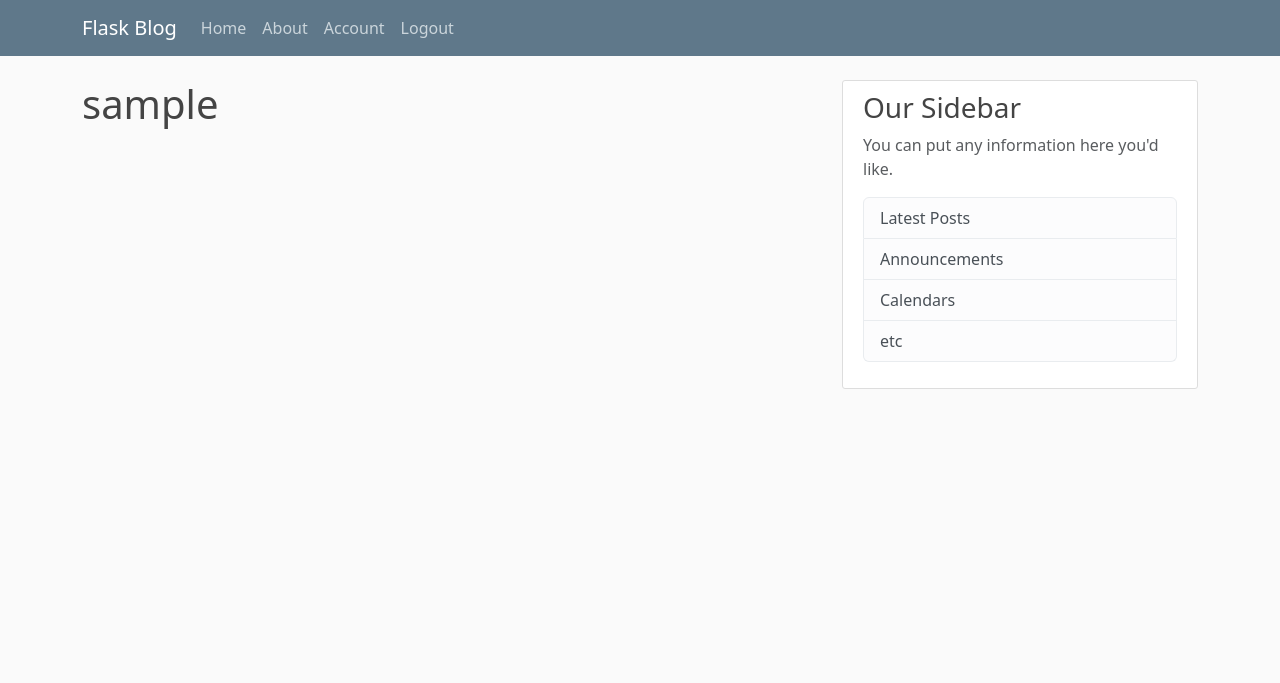
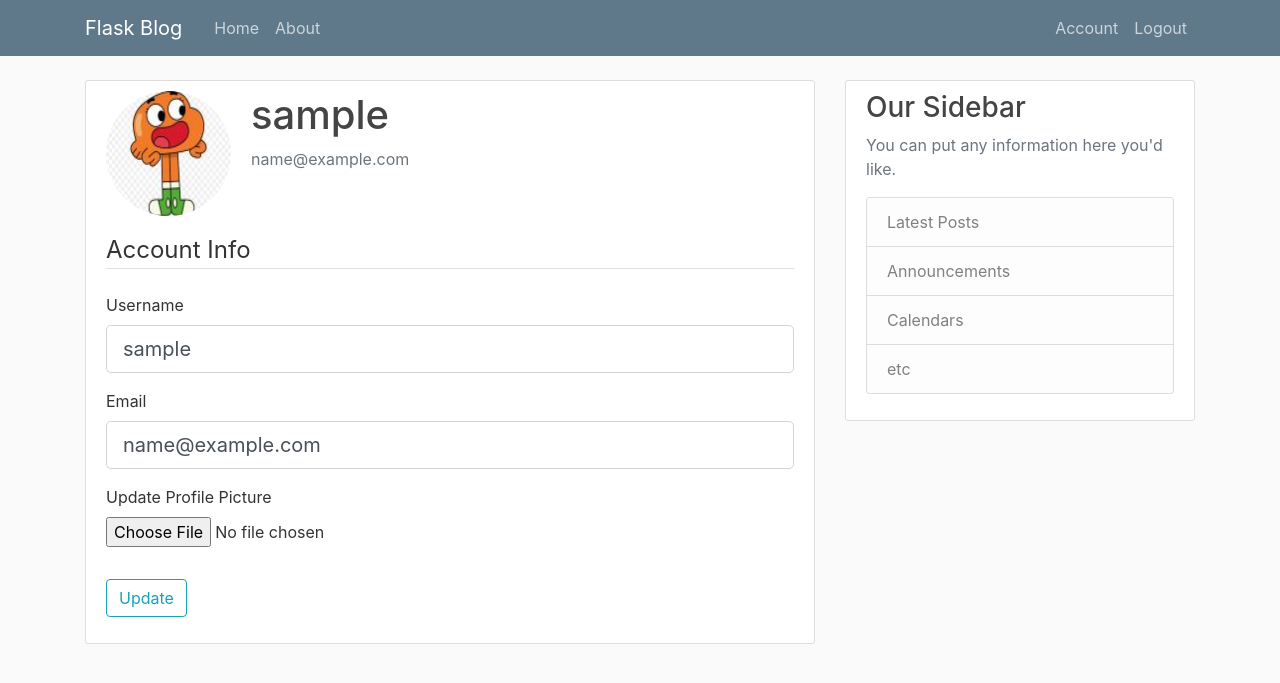
Before and after one commit to oguzhanoxel/flask-blog, a Flask app: page /account in a window 1280 px wide. Shown: the top 683 px of the page. Run offline with Flask 3, Linux system fonts and the light colour scheme; the visitor is signed in with stand-in values (Sample User, id 1); some libraries are stand-ins or nearby versions.

Commit message:
User Account, Profile Picture

```diff
--- a/flaskblog/forms.py
+++ b/flaskblog/forms.py
@@ -1,4 +1,6 @@
 from flask_wtf import FlaskForm
+from flask_wtf.file import FileField, FileAllowed
+from flask_login import current_user
 from wtforms import (
         StringField,
         PasswordField,
@@ -40,3 +42,23 @@ class LoginForm(FlaskForm):
     password = PasswordField('Password', validators=[DataRequired()])
     remember = BooleanField('Remember Me')
     submit = SubmitField('Login')
+
+
+class UpdateAccountForm(FlaskForm):
+    username = StringField('Username',
+                    validators=[DataRequired(), Length(min=2, max=20)])
+    email = StringField('Email', validators=[DataRequired(), Email()])
+    picture = FileField('Update Profile Picture', validators=[FileAllowed(['jpg', 'png'])])
+    submit = SubmitField('Update')
+
+    def validate_username(self, username):
+        if username.data != current_user.username:
+            user = User.query.filter_by(username=username.data).first()
+            if user:
+                raise ValidationError('Username is taken.')
+
+    def validate_email(self, email):
+        if email.data != current_user.email:
+            user = User.query.filter_by(email=email.data).first()
+            if user:
+                raise ValidationError('Email already used.')
--- a/flaskblog/routes.py
+++ b/flaskblog/routes.py
@@ -1,8 +1,12 @@
+import os
+import secrets
+from PIL import Image
 from flask import render_template, url_for, flash, redirect, request
 from flaskblog import app, db, bcrypt
 from .forms import (
     RegistrationForm,
-    LoginForm
+    LoginForm,
+    UpdateAccountForm
 )
 from .models import User, Post
 from flask_login import login_required, login_user, current_user, logout_user
@@ -76,7 +80,36 @@ def logout():
     return redirect(url_for('home'))
 
 
-@app.route("/account")
+def save_picture(form_picture):
+    random_hex = secrets.token_hex(8)
+    _, f_ext = os.path.splitext(form_picture.filename)
+    picture_fn = random_hex + f_ext
+    picture_path = os.path.join(app.root_path, 'static/profile_pics', picture_fn)
+
+    output_size = (125, 125)
+    i = Image.open(form_picture)
+    i.thumbnail(output_size)
+    i.save(picture_path)
+
+    return picture_fn
+
+
+@app.route("/account", methods=['GET', 'POST'])
 @login_required
 def account():
-    return render_template('account.html', title='Account')
+    form = UpdateAccountForm()
+    if form.validate_on_submit():
+        if form.picture.data:
+            picture_file = save_picture(form.picture.data)
+            current_user.image_file = picture_file
+        current_user.username = form.username.data
+        current_user.email = form.email.data
+        db.session.commit()
+        flash('Your account has been updated!', 'success')
+        return redirect(url_for('account'))
+    elif request.method == 'GET':
+        form.username.data = current_user.username
+        form.email.data = current_user.email
+    image_file = url_for('static', filename=f'profile_pics/{ current_user.image_file }')
+    return render_template('account.html', title='Account',
+                           image_file=image_file, form=form)
--- a/flaskblog/templates/account.html
+++ b/flaskblog/templates/account.html
@@ -1,5 +1,58 @@
-{% extends 'layout.html' %}
+{% extends "layout.html" %}
 
 {% block content %}
-	<h1>{{ current_user.username }}</h1>
+<div class="content-section">
+	<div class="media">
+		<img class="rounded-circle account-img" src="{{ image_file }}">
+		<div class="media-body">
+			<h2 class="account-heading">{{ current_user.username }}</h2>
+			<p class="text-secondary">{{ current_user.email }}</p>
+		</div>
+	</div>
+	<form method="POST" action="" enctype="multipart/form-data">
+		{{ form.hidden_tag() }}
+		<fieldset class="form-group">
+			<legend class="border-bottom mb-4">Account Info</legend>
+			<div class="form-group">
+				{{ form.username.label(class="form-control-label") }}
+
+				{% if form.username.errors %}
+				{{ form.username(class="form-control form-control-lg is-invalid") }}
+				<div class="invalid-feedback">
+					{% for error in form.username.errors %}
+					<span>{{ error }}</span>
+					{% endfor %}
+				</div>
+				{% else %}
+				{{ form.username(class="form-control form-control-lg") }}
+				{% endif %}
+			</div>
+			<div class="form-group">
+				{{ form.email.label(class="form-control-label") }}
+				{% if form.email.errors %}
+				{{ form.email(class="form-control form-control-lg is-invalid") }}
+				<div class="invalid-feedback">
+					{% for error in form.email.errors %}
+					<span>{{ error }}</span>
+					{% endfor %}
+				</div>
+				{% else %}
+				{{ form.email(class="form-control form-control-lg") }}
+				{% endif %}
+			</div>
+			<div class="form-group">
+				{{ form.picture.label() }}
+				{{ form.picture(class="form-control-file") }}
+				{% if form.picture.errors %}
+				{% for error in form.picture.errors %}
+				<span class="text-danger">{{ error }}</span></br>
+				{% endfor %}
+				{% endif %}
+			</div>
+		</fieldset>
+		<div class="form-group">
+			{{ form.submit(class="btn btn-outline-info") }}
+		</div>
+	</form>
+</div>
 {% endblock content %}
--- a/flaskblog/templates/layout.html
+++ b/flaskblog/templates/layout.html
@@ -5,7 +5,7 @@
 	<meta charset="UTF-8">
 	<meta http-equiv="X-UA-Compatible" content="IE=edge">
 	<meta name="viewport" content="width=device-width, initial-scale=1.0">
-	<link href="https://cdn.jsdelivr.net/npm/bootstrap@5.3.0-alpha3/dist/css/bootstrap.min.css" rel="stylesheet">
+	<link rel="stylesheet" href="https://cdn.jsdelivr.net/npm/bootstrap@4.0.0/dist/css/bootstrap.min.css">
 	<link href="{{ url_for('static', filename='main.css' )}}" type="text/css" rel="stylesheet">
 	{% if title %}
 	<title>Flask Blog - {{ title }}</title>
@@ -74,7 +74,9 @@
 		</div>
 	</main>
 
-	<script src="https://cdn.jsdelivr.net/npm/bootstrap@5.3.0-alpha3/dist/js/bootstrap.bundle.min.js"></script>
+	<script src="https://code.jquery.com/jquery-3.2.1.slim.min.js"></script>
+	<script src="https://cdn.jsdelivr.net/npm/popper.js@1.12.9/dist/umd/popper.min.js"></script>
+	<script src="https://cdn.jsdelivr.net/npm/bootstrap@4.0.0/dist/js/bootstrap.min.js"></script>
 </body>
 
 </html>
```
Also changed, not shown: flaskblog/static/profile_pics/8ed546b864fddd31.jpg (added), flaskblog/static/profile_pics/default.jpg (added).
